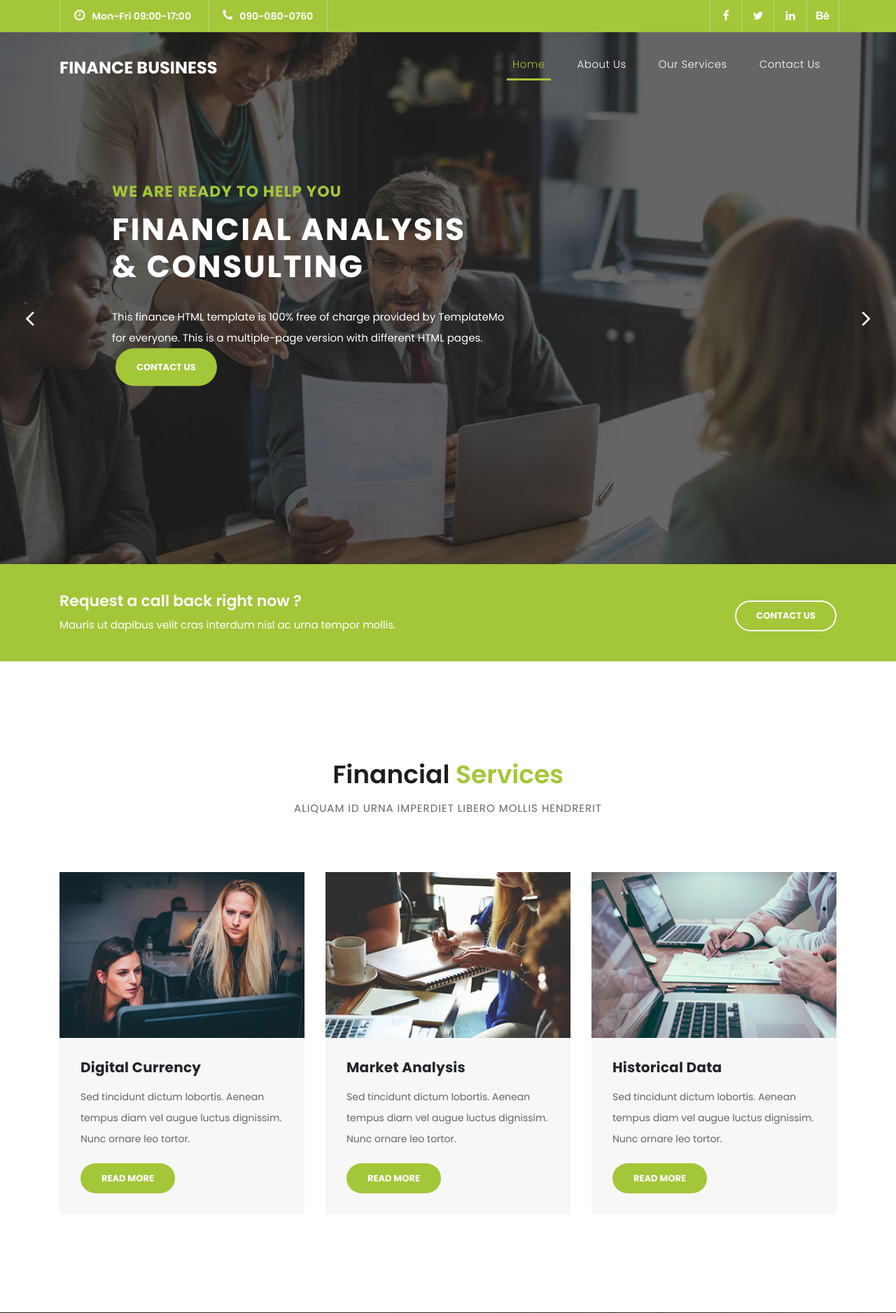
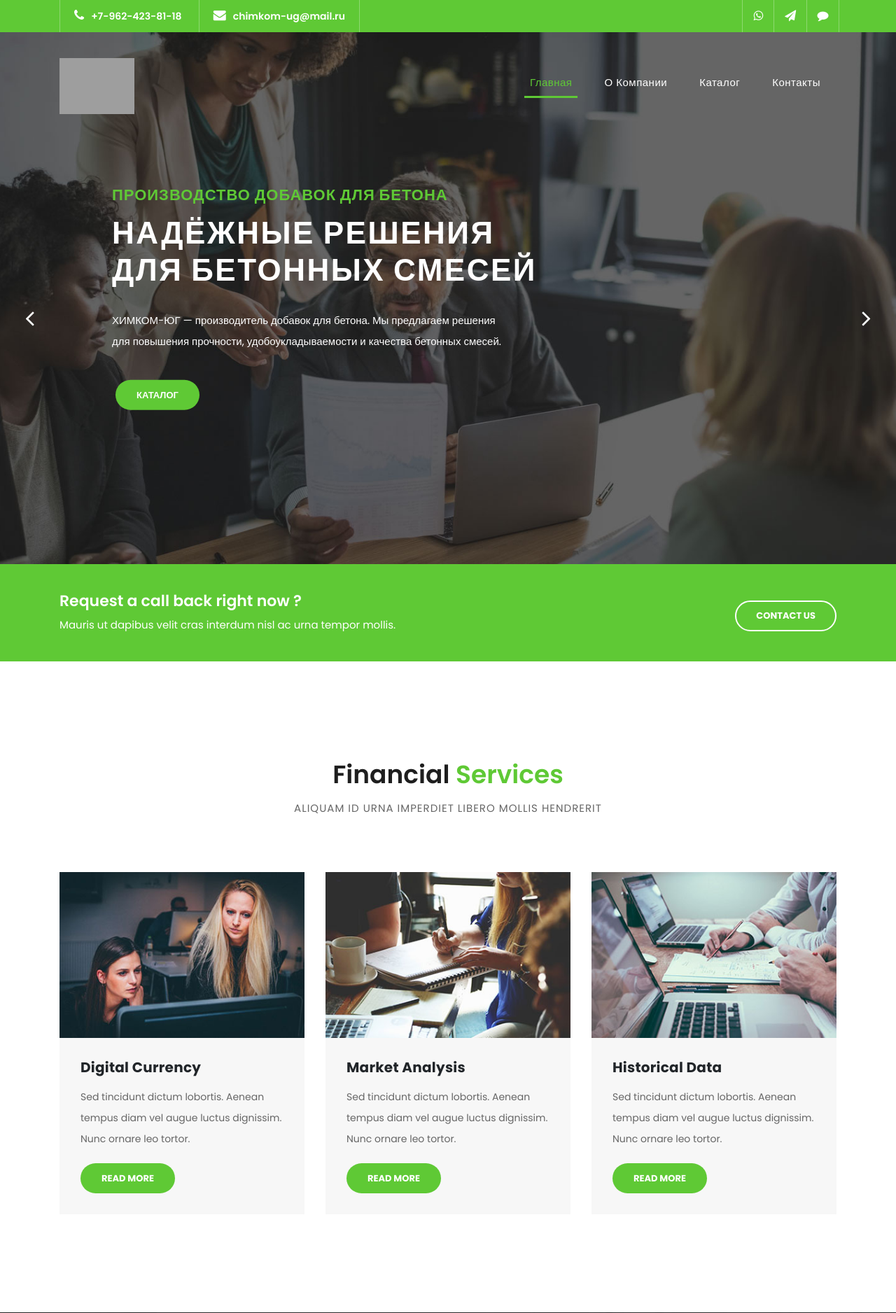
Before and after one commit to ippolkovnikovas-hash/chimkom-ug-site, a Flask app: template app/templates/main/index.html in a window 1280 px wide. Shown: the top 1876 px of the page at 70% size. Run offline with Flask 3, Linux system fonts and the light colour scheme; the template is opened without the code that fills it, so the values that code supplies are empty; grey boxes labelled with a size stand in for pictures from a placeholder-image service; some libraries are stand-ins or nearby versions; grey boxes are pictures that could not be loaded.

Commit message:
Main-page-complite

```diff
--- a/app/static/css/templatemo-finance-business.css
+++ b/app/static/css/templatemo-finance-business.css
@@ -33,7 +33,7 @@ h1,h2,h3,h4,h5,h6 {
 }
 
 a.filled-button {
-	background-color: #a4c639;
+	background-color: #5fc935;
 	color: #fff;
 	font-size: 13px;
 	text-transform: uppercase;
@@ -80,7 +80,7 @@ a.border-button:hover {
 
 .section-heading em {
 	font-style: normal;
-	color: #a4c639;
+	color: #5fc935;
 }
 
 .section-heading span {
@@ -174,7 +174,7 @@ a.border-button:hover {
 /* Sub Header Style */
 
 .sub-header {
-	background-color: #a4c639;
+	background-color: #5fc935;
 	height: 46px;
 	line-height: 46px;
 }
@@ -455,7 +455,7 @@ ul.slick-dots {
   text-transform: uppercase;
   font-weight: 700;
   letter-spacing: 1px;
-  color:#a4c639;
+  color:#5fc935;
   animation:fadeOutRight 1s both;
 }
 
@@ -522,7 +522,7 @@ ul.slick-dots {
 /* Request Form */
 
 .request-form {
-	background-color: #a4c639;
+	background-color: #5fc935;
 	padding: 40px 0px;
 	color: #fff;
 }
@@ -1333,7 +1333,15 @@ footer .contact-form button.filled-button:hover {
 	.navbar .navbar-nav .nav-link.current,
 	.navbar .navbar-nav .nav-link.show,
 	.navbar .navbar-nav .show>.nav-link {
-		color: #a4c639!important;
+		color: #5fc935!important;
 		border-bottom: none!important;
 	}
+	.navbar-brand .logo-img {
+  		height: 64px;
+  		width: auto;
+	}
 }
+.navbar-brand .logo-img {
+    height: 80px;
+    width: auto;
+}
--- a/app/templates/base.html
+++ b/app/templates/base.html
@@ -5,11 +5,13 @@
 
     <meta charset="utf-8">
     <meta name="viewport" content="width=device-width, initial-scale=1, shrink-to-fit=no">
-    <meta name="description" content="">
-    <meta name="author" content="TemplateMo">
+    <meta name="description" content="ХИМКОМ-ЮГ — производство добавок для бетона. г. Краснодар.">
+    <meta name="author" content="ХИМКОМ-ЮГ">
     <link href="https://fonts.googleapis.com/css?family=Poppins:100,200,300,400,500,600,700,800,900&display=swap" rel="stylesheet">
 
-    <title>{% block title %}Finance Business{% endblock %}</title>
+    <title>{% block title %}ХИМКОМ-ЮГ — добавки для бетона{% endblock %}</title>
+
+    <link rel="icon" type="image/png" href="{{ url_for('static', filename='images/logo-clear.png') }}">
 
     <!-- Bootstrap core CSS -->
     <link href="{{ url_for('static', filename='vendor/bootstrap/css/bootstrap.min.css') }}" rel="stylesheet">
@@ -40,16 +42,15 @@
         <div class="row">
           <div class="col-md-8 col-xs-12">
             <ul class="left-info">
-              <li><a href="#"><i class="fa fa-clock-o"></i>Mon-Fri 09:00-17:00</a></li>
-              <li><a href="#"><i class="fa fa-phone"></i>090-080-0760</a></li>
+                <li><a href="tel:+79624238118"><i class="fa fa-phone"></i>+7-962-423-81-18</a></li>
+                <li><a href="mailto:chimkom-ug@mail.ru"><i class="fa fa-envelope"></i>chimkom-ug@mail.ru</a></li>
             </ul>
           </div>
           <div class="col-md-4">
             <ul class="right-icons">
-              <li><a href="#"><i class="fa fa-facebook"></i></a></li>
-              <li><a href="#"><i class="fa fa-twitter"></i></a></li>
-              <li><a href="#"><i class="fa fa-linkedin"></i></a></li>
-              <li><a href="#"><i class="fa fa-behance"></i></a></li>
+                <li><a href="https://wa.me/79624238118" target="_blank" title="WhatsApp"><i class="fa fa-whatsapp"></i></a></li>
+                <li><a href="#" target="_blank" title="Telegram"><i class="fa fa-paper-plane"></i></a></li>
+                <li><a href="#" title="Max"><i class="fa fa-comment"></i></a></li>
             </ul>
           </div>
         </div>
@@ -59,25 +60,27 @@
     <header class="">
       <nav class="navbar navbar-expand-lg">
         <div class="container">
-          <a class="navbar-brand" href="{{ url_for('main.index') }}"><h2>Finance Business</h2></a>
+          <a class="navbar-brand" href="{{ url_for('main.index') }}">
+            <img src="{{ url_for('static', filename='images/logo-clear.png') }}" alt="ХИМКОМ-ЮГ" class="logo-img">
+          </a>
           <button class="navbar-toggler" type="button" data-toggle="collapse" data-target="#navbarResponsive" aria-controls="navbarResponsive" aria-expanded="false" aria-label="Toggle navigation">
             <span class="navbar-toggler-icon"></span>
           </button>
           <div class="collapse navbar-collapse" id="navbarResponsive">
             <ul class="navbar-nav ml-auto">
               <li class="nav-item {% block nav_home %}{% endblock %}">
-                <a class="nav-link" href="{{ url_for('main.index') }}">Home
-                  <span class="sr-only">(current)</span>
+                <a class="nav-link" href="{{ url_for('main.index') }}">Главная
+                  <span class="sr-only">(текущая)</span>
                 </a>
               </li>
               <li class="nav-item {% block nav_about %}{% endblock %}">
-                <a class="nav-link" href="{{ url_for('main.about') }}">About Us</a>
+                <a class="nav-link" href="{{ url_for('main.about') }}">О компании</a>
               </li>
               <li class="nav-item {% block nav_products %}{% endblock %}">
-                <a class="nav-link" href="{{ url_for('products.list') }}">Our Services</a>
+                <a class="nav-link" href="{{ url_for('products.list') }}">Каталог</a>
               </li>
               <li class="nav-item {% block nav_contact %}{% endblock %}">
-                <a class="nav-link" href="{{ url_for('main.contact') }}">Contact Us</a>
+                <a class="nav-link" href="{{ url_for('main.contact') }}">Контакты</a>
               </li>
             </ul>
           </div>
--- a/app/templates/main/index.html
+++ b/app/templates/main/index.html
@@ -10,10 +10,10 @@
           <div class="item item-1">
             <div class="img-fill">
                 <div class="text-content">
-                  <h6>we are ready to help you</h6>
-                  <h4>Financial Analysis<br>&amp; Consulting</h4>
-                  <p>This finance HTML template is 100% free of charge provided by TemplateMo for everyone. This is a multiple-page version with different HTML pages. <a href=">One-page version</a> is available as of 2021 February.</p>
-                  <a href="{{ url_for('main.contact') }}" class="filled-button">contact us</a>
+                    <h6>ПРОИЗВОДСТВО ДОБАВОК ДЛЯ БЕТОНА</h6>
+                    <h4>НАДЁЖНЫЕ РЕШЕНИЯ<br>ДЛЯ БЕТОННЫХ СМЕСЕЙ</h4>
+                    <p>ХИМКОМ-ЮГ — производитель добавок для бетона. Мы предлагаем решения для повышения прочности, удобоукладываемости и качества бетонных смесей.</p>
+                    <a href="{{ url_for('products.list') }}" class="filled-button">Каталог</a>
                 </div>
             </div>
           </div>
@@ -22,10 +22,10 @@
           <div class="item item-2">
             <div class="img-fill">
                 <div class="text-content">
-                  <h6>we are here to support you</h6>
-                  <h4>Accounting<br>&amp; Management</h4>
-                  <p>You are allowed to use this template for your company websites. You are NOT allowed to re-distribute this template ZIP file on any template download website. Please contact TemplateMo for more detail.</p>
-                  <a href="{{ url_for('products.list') }}" class="filled-button">our services</a>
+                    <h6>ПРОИЗВОДСТВО ДОБАВОК ДЛЯ БЕТОНА</h6>
+                    <h4>НАДЁЖНЫЕ РЕШЕНИЯ<br>ДЛЯ БЕТОННЫХ СМЕСЕЙ</h4>
+                    <p>ХИМКОМ-ЮГ — производитель добавок для бетона. Мы предлагаем решения для повышения прочности, удобоукладываемости и качества бетонных смесей.</p>
+                    <a href="{{ url_for('products.list') }}" class="filled-button">Каталог</a>
                 </div>
             </div>
           </div>
@@ -34,10 +34,10 @@
           <div class="item item-3">
             <div class="img-fill">
                 <div class="text-content">
-                  <h6>we have a solid background</h6>
-                  <h4>Market Analysis<br>&amp; Statistics</h4>
-                  <p>You can download, edit and use this layout for your business website. Phasellus lacinia ac sapien vitae dapibus. Mauris ut dapibus velit cras interdum nisl ac urna tempor mollis.</p>
-                  <a href="{{ url_for('main.about') }}" class="filled-button">learn more</a>
+                    <h6>ПРОИЗВОДСТВО ДОБАВОК ДЛЯ БЕТОНА</h6>
+                    <h4>НАДЁЖНЫЕ РЕШЕНИЯ<br>ДЛЯ БЕТОННЫХ СМЕСЕЙ</h4>
+                    <p>ХИМКОМ-ЮГ — производитель добавок для бетона. Мы предлагаем решения для повышения прочности, удобоукладываемости и качества бетонных смесей.</p>
+                    <a href="{{ url_for('products.list') }}" class="filled-button">Каталог</a>
                 </div>
             </div>
           </div>
```
Also changed, not shown: other parts of app/static/css/templatemo-finance-business.css (+24 -24 lines), app/templates/index.html (+4 -4 lines).
